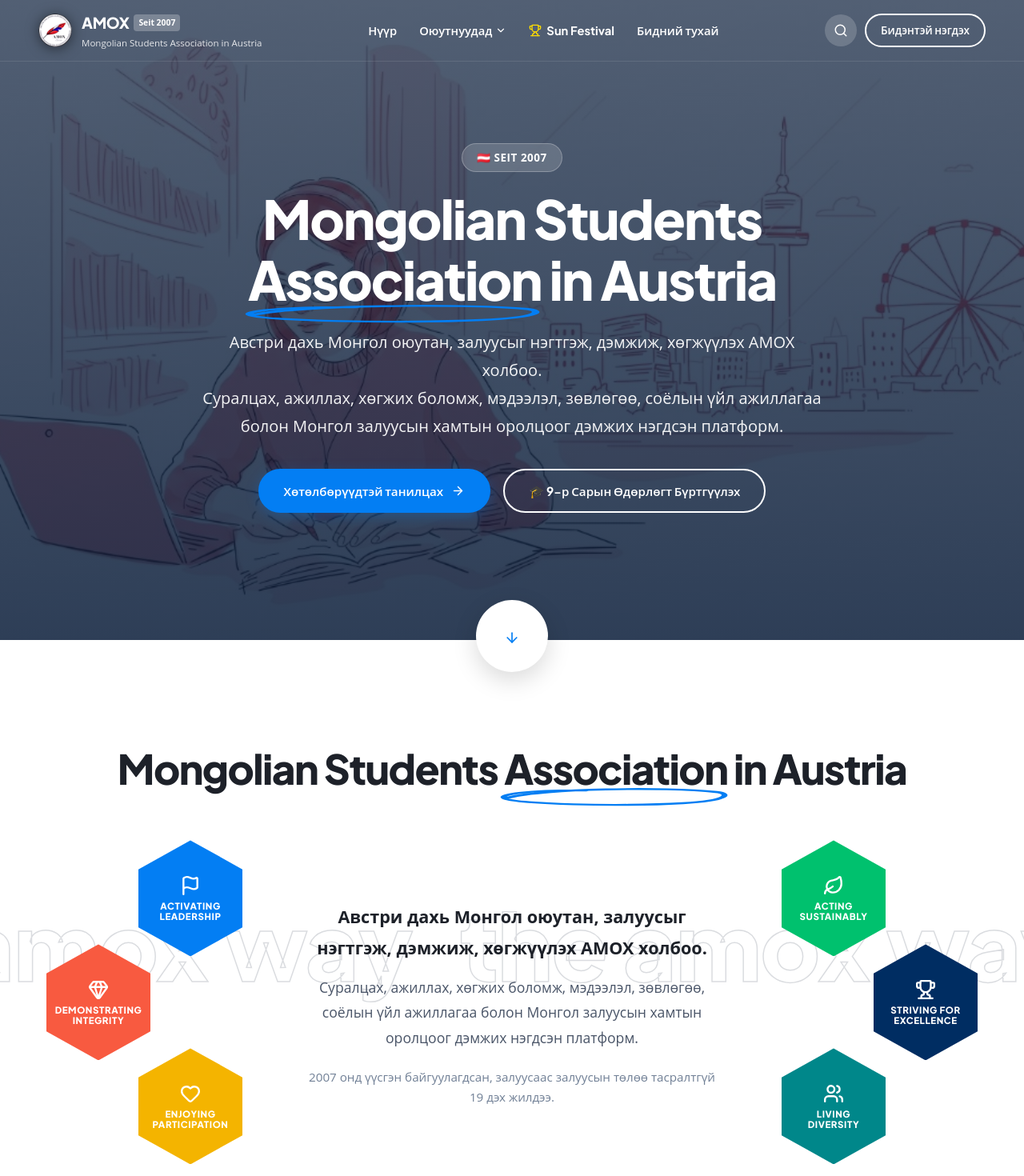
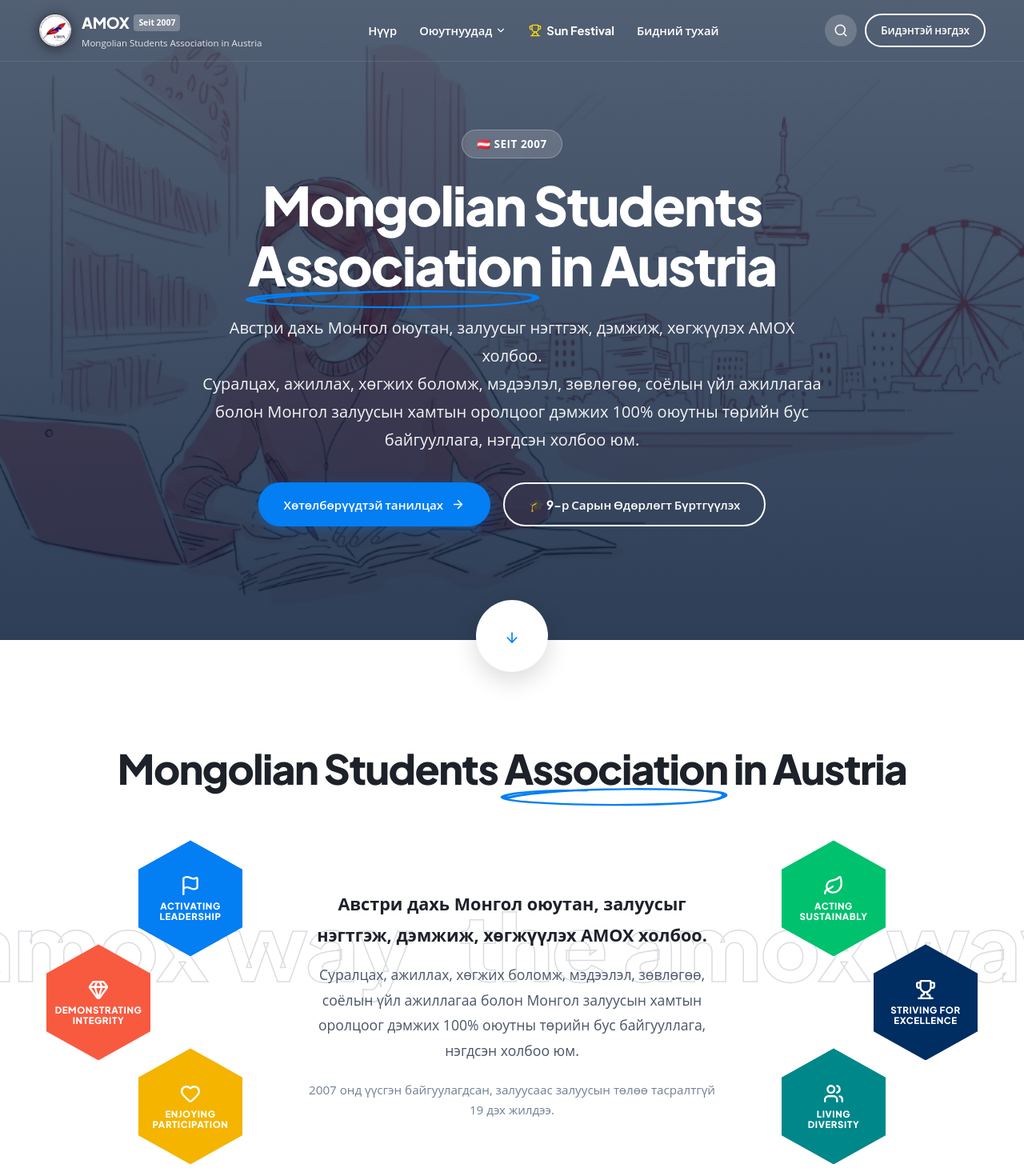
Before and after one commit to bkoenig-coder/amox, a React (Vite) app: page / in a window 1280 px wide. Shown: the top 1470 px of the page at 80% size. Built offline with nearby package versions, Linux system fonts and the light colour scheme.

Commit message:
Update homepage description to focus on student association and organization rather than platform

```diff
--- a/index.html
+++ b/index.html
@@ -4,7 +4,7 @@
   <meta charset="UTF-8" />
   <meta name="viewport" content="width=device-width, initial-scale=1.0" />
   <title>AMOX - Австри дахь Монголын Оюутны Холбоо | Youth Leadership Seit 2007</title>
-  <meta name="description" content="Австри дахь Монгол оюутан, залуусыг нэгтгэж, дэмжиж, хөгжүүлэх AMOX холбоо. Суралцах, ажиллах, хөгжих боломж, мэдээлэл, зөвлөгөө, соёлын үйл ажиллагаа болон Монгол залуусын хамтын оролцоог дэмжих нэгдсэн платформ." />
+  <meta name="description" content="Австри дахь Монгол оюутан, залуусыг нэгтгэж, дэмжиж, хөгжүүлэх AMOX холбоо. Суралцах, ажиллах, хөгжих боломж, мэдээлэл, зөвлөгөө, соёлын үйл ажиллагаа болон Монгол залуусын хамтын оролцоог дэмжих 100% оюутны төрийн бус байгууллага, нэгдсэн холбоо юм." />
   <link rel="icon" type="image/png" href="/assets/logo.png" />
 
   <!-- Google Fonts: Plus Jakarta Sans & Inter -->
--- a/src/pages/HomePage.tsx
+++ b/src/pages/HomePage.tsx
@@ -121,7 +121,7 @@
             >
               Австри дахь Монгол оюутан, залуусыг нэгтгэж, дэмжиж, хөгжүүлэх AMOX холбоо.
               <br />
-              Суралцах, ажиллах, хөгжих боломж, мэдээлэл, зөвлөгөө, соёлын үйл ажиллагаа болон Монгол залуусын хамтын оролцоог дэмжих нэгдсэн платформ.
+              Суралцах, ажиллах, хөгжих боломж, мэдээлэл, зөвлөгөө, соёлын үйл ажиллагаа болон Монгол залуусын хамтын оролцоог дэмжих 100% оюутны төрийн бус байгууллага, нэгдсэн холбоо юм.
             </p>
 
             <div
@@ -238,7 +238,7 @@
                   marginBottom: 20
                 }}
               >
-                Суралцах, ажиллах, хөгжих боломж, мэдээлэл, зөвлөгөө, соёлын үйл ажиллагаа болон Монгол залуусын хамтын оролцоог дэмжих нэгдсэн платформ.
+                Суралцах, ажиллах, хөгжих боломж, мэдээлэл, зөвлөгөө, соёлын үйл ажиллагаа болон Монгол залуусын хамтын оролцоог дэмжих 100% оюутны төрийн бус байгууллага, нэгдсэн холбоо юм.
               </p>
               <p style={{ fontSize: '0.95rem', color: 'var(--text-muted)' }}>
                 2007 онд үүсгэн байгуулагдсан, залуусаас залуусын төлөө тасралтгүй 19 дэх жилдээ.
```
